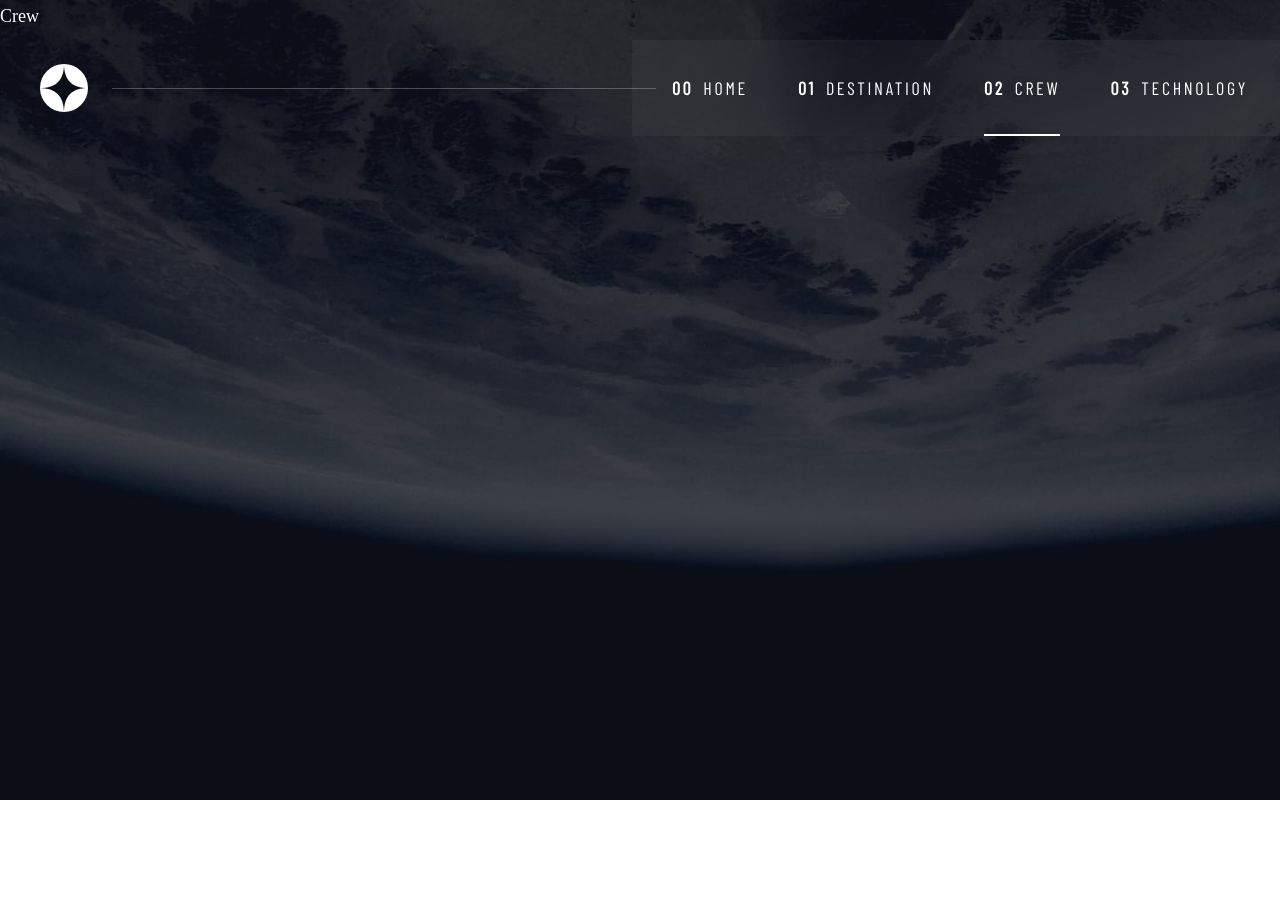
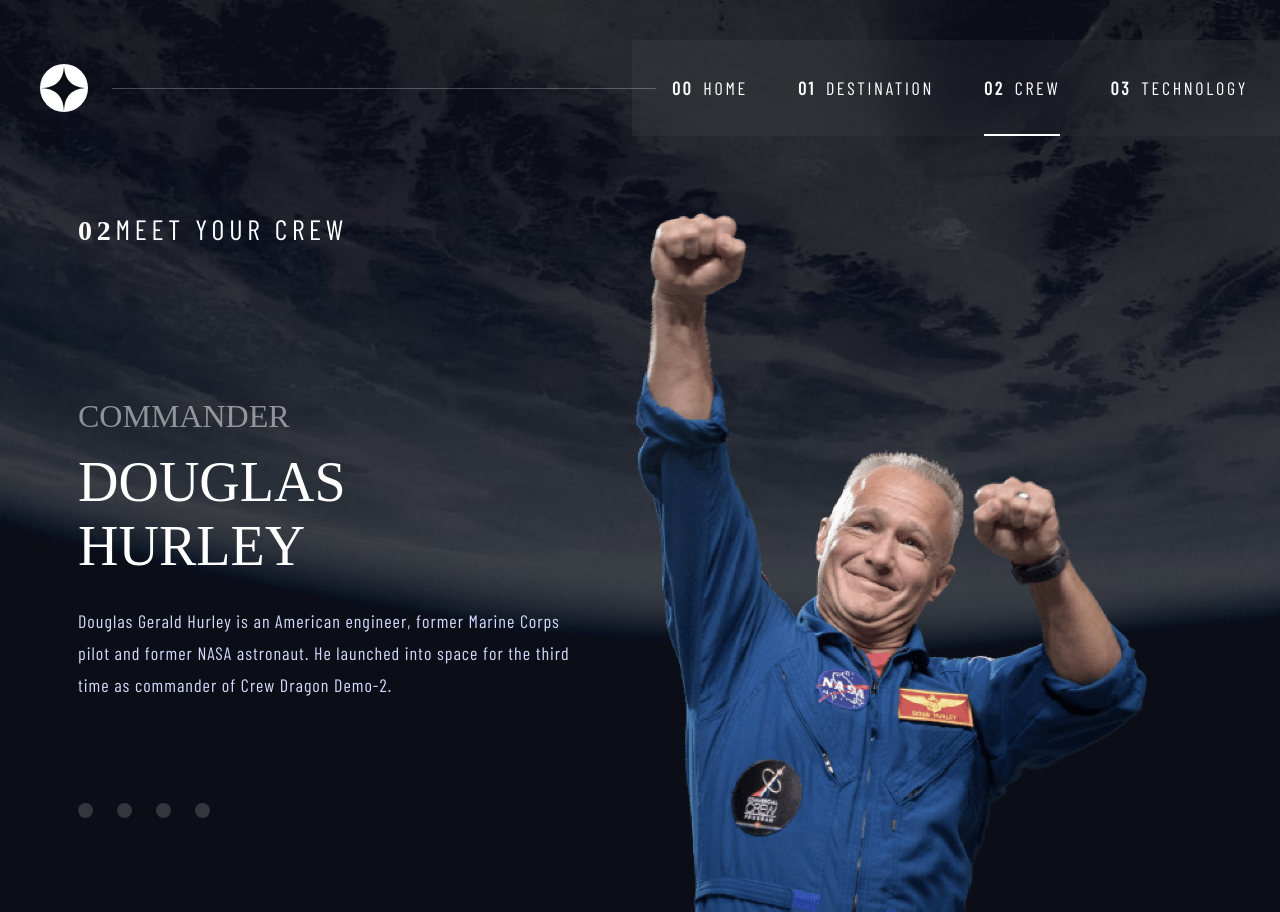
Before and after one commit to kacperborowieckb/space-tourism-website, a React (Vite) app: page /crew in a window 1280 px wide. Before the commit the page ends 800 px from the top, so only its background shows below. Built offline with nearby package versions, Linux system fonts and the light colour scheme; a web font is replaced by a local one.

Commit message:
desktop design

```diff
--- a/src/pages/Crew/Crew.jsx
+++ b/src/pages/Crew/Crew.jsx
@@ -1,7 +1,35 @@
 import './crew.scss';
+import { crew } from '../../data/data.json';
+import { useState } from 'react';
 
 const Crew = () => {
-  return <main className="crew">Crew</main>;
+  const [currentMember, setCurrentMember] = useState(0);
+
+  return (
+    <main className="crew">
+      <section className="crew__desc">
+        <h5 className="crew__heading">
+          <span className="crew__number">02</span>Meet your crew
+        </h5>
+        <h4 className="crew__role">{crew[currentMember].role}</h4>
+        <h3 className="crew__name">{crew[currentMember].name}</h3>
+        <p className="crew__bio">{crew[currentMember].bio}</p>
+        <section className="crew__buttons">
+          <button className="crew__button" onClick={() => setCurrentMember(0)}></button>
+          <button className="crew__button" onClick={() => setCurrentMember(1)}></button>
+          <button className="crew__button" onClick={() => setCurrentMember(2)}></button>
+          <button className="crew__button" onClick={() => setCurrentMember(3)}></button>
+        </section>
+      </section>
+      <section className="crew__gallery">
+        <img
+          src={`/crew/image-${crew[currentMember].name.toLowerCase().split(' ').join('-')}.png`}
+          alt="crew image"
+          className="crew__image"
+        />
+      </section>
+    </main>
+  );
 };
 
 export default Crew;
--- a/src/pages/Crew/crew.scss
+++ b/src/pages/Crew/crew.scss
@@ -1,3 +1,93 @@
 .crew {
   background-image: url('/crew/background-crew-desktop.jpg');
+  display: flex;
+  justify-content: space-around;
+  padding: 212px 50px 0px 50px;
+
+  & &__desc {
+    max-width: 500px;
+    display: flex;
+    flex-direction: column;
+    padding-bottom: 94px;
+  }
+
+  & &__heading {
+    font-family: var(--ff-secondary);
+    font-size: var(--fs-h5);
+    font-weight: var(--fw-body);
+    letter-spacing: var(--ls-h5);
+    line-height: 34px;
+    text-transform: uppercase;
+    padding-bottom: 150px;
+  }
+
+  & &__number {
+    font-family: var(--ff-primary);
+    font-size: var(--fs-h5);
+    font-weight: var(--fw-bold);
+    letter-spacing: var(--ls-h5);
+    line-height: 34px;
+  }
+
+  & &__role {
+    font-family: var(--ff-primary);
+    font-size: var(--fs-h4);
+    font-weight: var(--fw-body);
+    opacity: 0.5;
+    text-transform: uppercase;
+    line-height: 37px;
+    padding-bottom: 15px;
+  }
+
+  & &__name {
+    font-family: var(--ff-primary);
+    font-size: var(--fs-h3);
+    font-weight: var(--fw-body);
+    line-height: 64px;
+    text-transform: uppercase;
+    padding-bottom: 27px;
+  }
+
+  & &__bio {
+    font-family: var(--ff-secondary);
+    font-size: var(--fs-body);
+    font-weight: var(--fw-body);
+    color: var(--clr-light);
+    line-height: 32px;
+    letter-spacing: 1px;
+    flex-grow: 1;
+  }
+
+  & &__buttons {
+    display: flex;
+    gap: 24px;
+  }
+
+  & &__button {
+    width: 15px;
+    aspect-ratio: 1/1;
+    border-radius: 50%;
+    background-color: var(--clr-white);
+    border: none;
+    opacity: 0.17;
+    cursor: pointer;
+  }
+
+  & &__gallery {
+    display: flex;
+    width: 568px;
+  }
+
+  & &__image {
+    object-fit: contain;
+    object-position: bottom;
+  }
+
+  @media (max-width: 1000px) {
+    background-image: url('/crew/background-crew-tablet.jpg');
+  }
+
+  @media (max-width: 500px) {
+    background-image: url('/crew/background-crew-mobile.jpg');
+  }
 }
--- a/src/pages/Destination/destination.scss
+++ b/src/pages/Destination/destination.scss
@@ -65,9 +65,6 @@
 
   @media (max-width: 500px) {
     background-image: url('/destination/background-destination-mobile.jpg');
-  }
-
-  @media (max-width: 500px) {
     padding: 40px;
 
     & &__content {
--- a/src/pages/Home/home.scss
+++ b/src/pages/Home/home.scss
@@ -5,6 +5,7 @@
   align-items: flex-end;
   color: var(--clr-light);
   font-family: var(--ff-secondary);
+  padding-bottom: 10%;
 
   & &__content {
     display: flex;
--- a/src/styles/_global.scss
+++ b/src/styles/_global.scss
@@ -21,9 +21,5 @@
   min-height: 100%;
   background-size: cover;
   background-repeat: no-repeat;
-  padding-bottom: 10%;
-
-  @media (max-width: 1000px) {
-    padding-bottom: 1rem;
-  }
+  padding-bottom: 1rem;
 }
```
